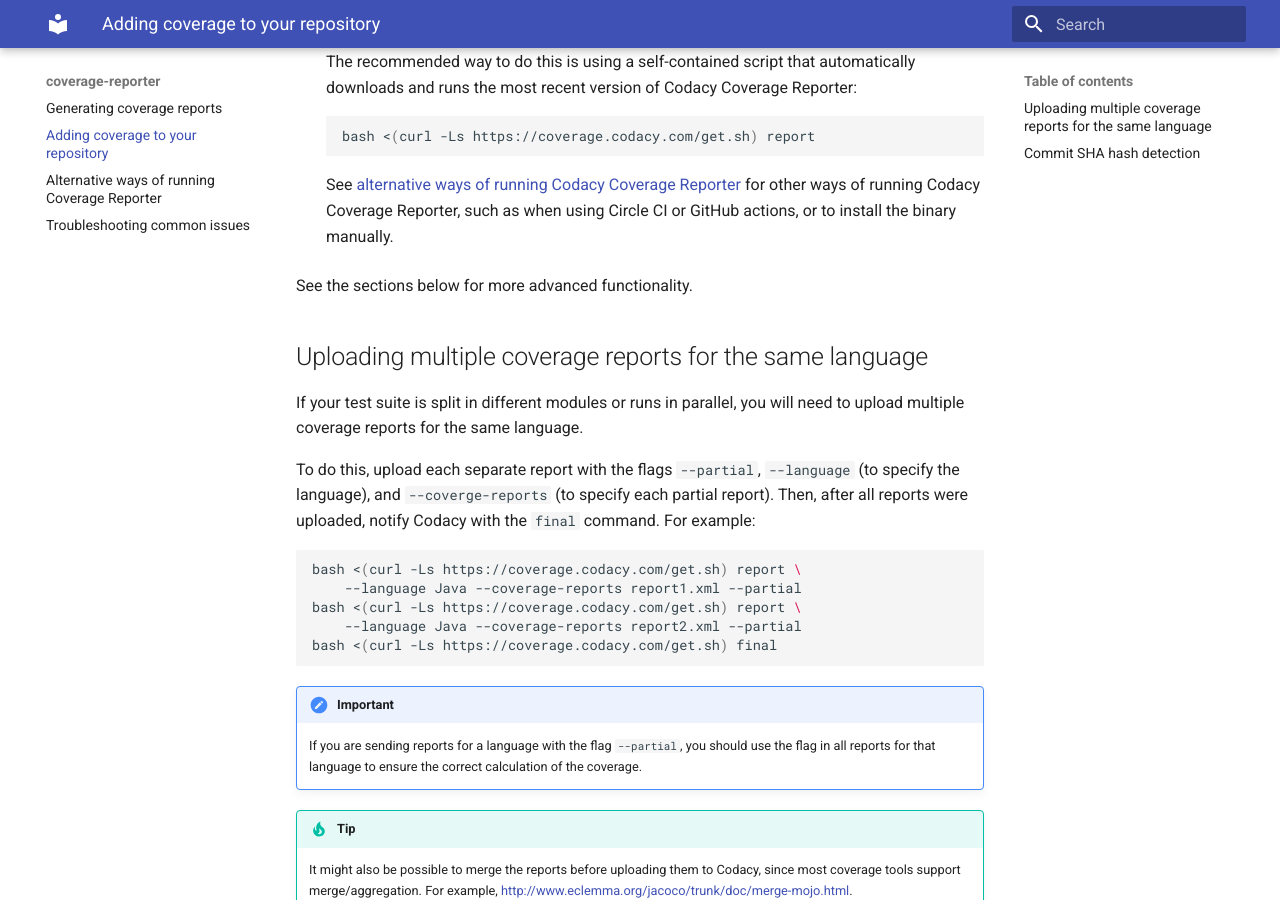
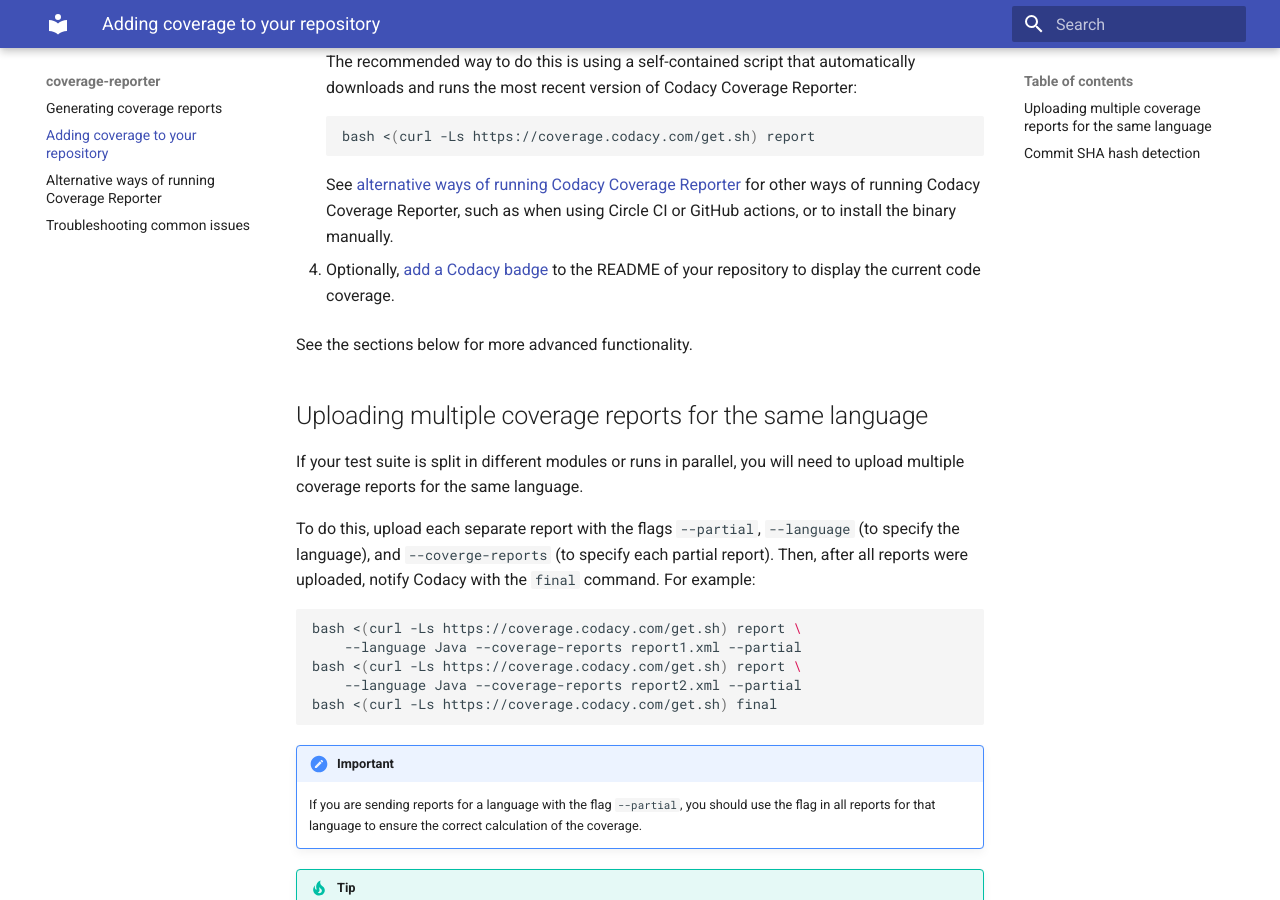
Before and after one commit to codacy/codacy-coverage-reporter, an MkDocs documentation site: the page built from docs/adding-coverage-to-your-repository.md, in a window 1280 px wide and 900 px high, scrolled down 1651 px. Built offline with MkDocs 1.6.1 and Material for MkDocs 9.7.7, drawn with Linux system fonts in a browser that asks for light colours; some of the changed lines change nothing that is shown.

Commit message:
Add link to setting up Codacy coverage badge

````diff
--- a/docs/adding-coverage-to-your-repository.md
+++ b/docs/adding-coverage-to-your-repository.md
@@ -44,13 +44,13 @@
 
         We recommend that you set the API Tokens as environment variables. Check the documentation of your CI/CD platform on how to do this.
 
-2.  **If you are using Codacy Self-hosted** set the following environment variable to specify your Codacy instance URL:
+1.  **If you are using Codacy Self-hosted** set the following environment variable to specify your Codacy instance URL:
 
     ```bash
     export CODACY_API_BASE_URL=<your Codacy instance URL>
     ```
 
-3.  Run Codacy Coverage Reporter to upload the coverage results to Codacy.
+1.  Run Codacy Coverage Reporter to upload the coverage results to Codacy.
 
     The recommended way to do this is using a self-contained script that automatically downloads and runs the most recent version of Codacy Coverage Reporter:
 
@@ -59,6 +59,8 @@
     ```
 
     See [alternative ways of running Codacy Coverage Reporter](alternative-ways-of-running-coverage-reporter.md) for other ways of running Codacy Coverage Reporter, such as when using Circle CI or GitHub actions, or to install the binary manually.
+
+1.  Optionally, [add a Codacy badge](https://docs.codacy.com/repositories/badges/) to the README of your repository to display the current code coverage.
 
 See the sections below for more advanced functionality.
 
````
